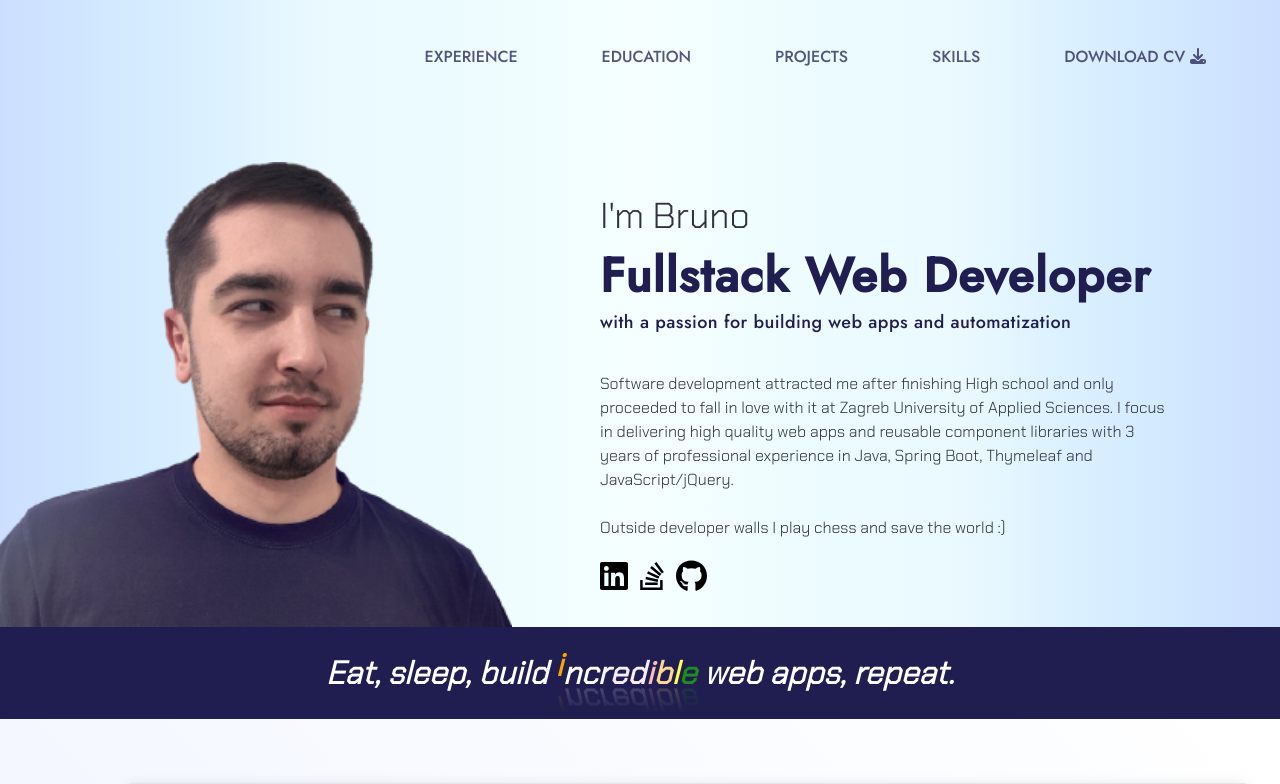
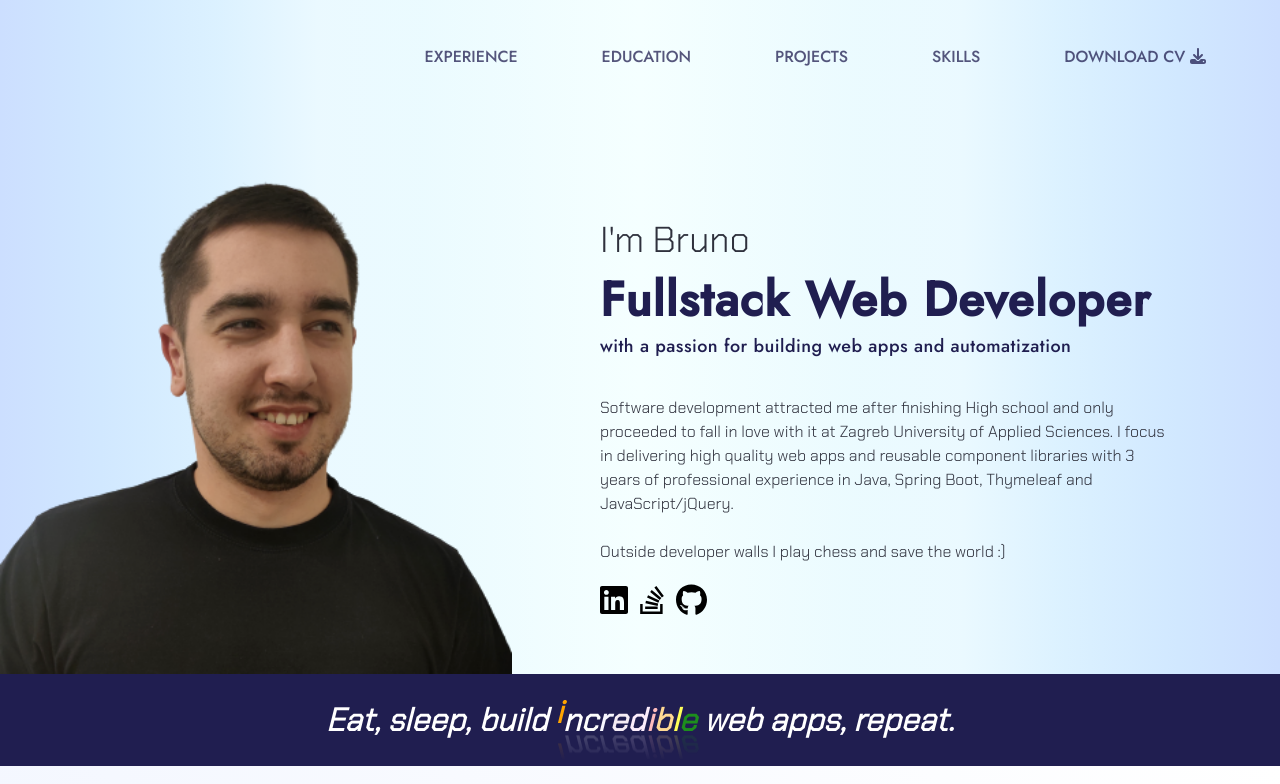
Before and after one commit to brunotot/personal-portfolio, a React (Vite) app: page / in a window 1280 px wide. Shown: the top 784 px of the page. Built offline with nearby package versions, Linux system fonts and the light colour scheme; no server answers.

Commit message:
added animations

```diff
--- a/package.json
+++ b/package.json
@@ -14,6 +14,7 @@
 		"@fortawesome/free-solid-svg-icons": "^6.2.0",
 		"@fortawesome/react-fontawesome": "^0.2.0",
 		"@hookform/resolvers": "^2.9.10",
+		"aos": "^2.3.4",
 		"react": "^18.2.0",
 		"react-dom": "^18.2.0",
 		"react-hook-form": "^7.40.0",
@@ -22,6 +23,7 @@
 		"yup": "^0.32.11"
 	},
 	"devDependencies": {
+		"@types/aos": "^3.0.4",
 		"@types/react": "^18.0.24",
 		"@types/react-dom": "^18.0.8",
 		"@vitejs/plugin-react": "^2.2.0",
--- a/src/App.tsx
+++ b/src/App.tsx
@@ -7,8 +7,15 @@ import Experiences from "./components/Experiences";
 import Educations from "./components/Educations";
 import Projects from "./components/Projects";
 import Contact from "./components/Contact";
+import AOS from "aos";
+import "aos/dist/aos.css";
+import { useEffect } from "react";
 
 function App() {
+	useEffect(() => {
+		AOS.init();
+	}, []);
+
 	return (
 		<div className="flex flex-col w-full">
 			<div className="bg-header-biography-group">
--- a/src/components/Biography.tsx
+++ b/src/components/Biography.tsx
@@ -13,16 +13,28 @@ export default function Biography() {
 				<ProfilePhoto />
 			</div>
 			<div className="w-full my-0 mx-auto text-center md:text-left md:w-1/2 p-4 pb-12 md:pb-4">
-				<p className="bio-name text-3xl md:text-4xl font-extralight">
+				<p
+					className="bio-name text-3xl md:text-4xl font-extralight"
+					data-aos="fade-right"
+				>
 					I'm Bruno
 				</p>
-				<p className="font-jost tracking-wide bio-heading font-bold text-3xl md:text-5xl mt-4">
+				<p
+					className="font-jost tracking-wide bio-heading font-bold text-3xl md:text-5xl mt-4"
+					data-aos="fade-left"
+				>
 					Fullstack Web Developer
 				</p>
-				<p className="font-jost tracking-wide bio-subheading text-lg mt-2">
+				<p
+					className="font-jost tracking-wide bio-subheading text-lg mt-2"
+					data-aos="fade-right"
+				>
 					with a passion for building web apps and automatization
 				</p>
-				<p className="bio-description text-md mt-9 md:max-w-xl">
+				<p
+					className="bio-description text-md mt-9 md:max-w-xl"
+					data-aos="fade-left"
+				>
 					Software development attracted me after finishing High school and only
 					proceeded to fall in love with it at Zagreb University of Applied
 					Sciences. I focus in delivering high quality web apps and reusable
--- a/src/components/ProfilePhoto.tsx
+++ b/src/components/ProfilePhoto.tsx
@@ -3,7 +3,7 @@ import profileDesktop from "./../assets/img/profile-desktop.png";
 
 export default function ProfilePhoto() {
 	return (
-		<div>
+		<div data-aos="fade-right">
 			<picture>
 				<source media="(min-width:769px)" srcSet={profileDesktop} />
 				<img
--- a/src/components/fragments/ProjectFragment.tsx
+++ b/src/components/fragments/ProjectFragment.tsx
@@ -36,6 +36,7 @@ export default function ProjectFragment(props: ProjectProps) {
 
 	return (
 		<div
+			data-aos="zoom-in"
 			style={{ "--clr-shadow": shadowRgb } as React.CSSProperties}
 			className={`flex basis-full md:basis-[calc(50%-2rem)] xl:basis-[calc(33%-4rem)] flex-col p-4 rounded border ${styles["project"]}`}
 		>
--- a/src/components/ui/Gallery.tsx
+++ b/src/components/ui/Gallery.tsx
@@ -56,6 +56,7 @@ export default function Gallery(props: GalleryProps) {
 				{childrenNormalized.map((node, index) =>
 					useChildWrapper ? (
 						<div
+							data-aos="zoom-in"
 							key={index}
 							className="bg-white flex basis-full md:basis-[calc(50%-1rem)] xl:basis-[calc(33%-2rem)] flex-col p-4 rounded border card-shadow"
 						>
```
Also changed, not shown: 1 other file (tests, documents, lock files or other folders).
